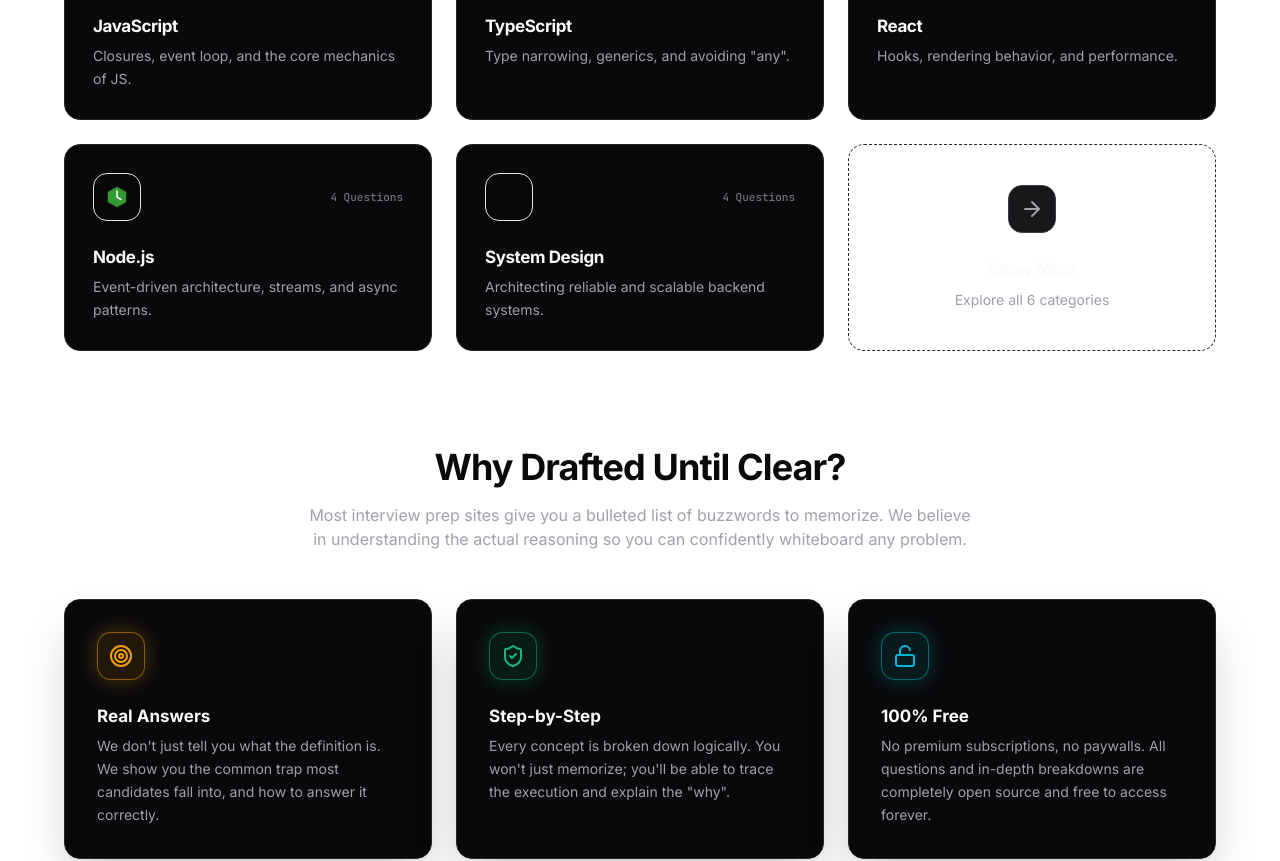
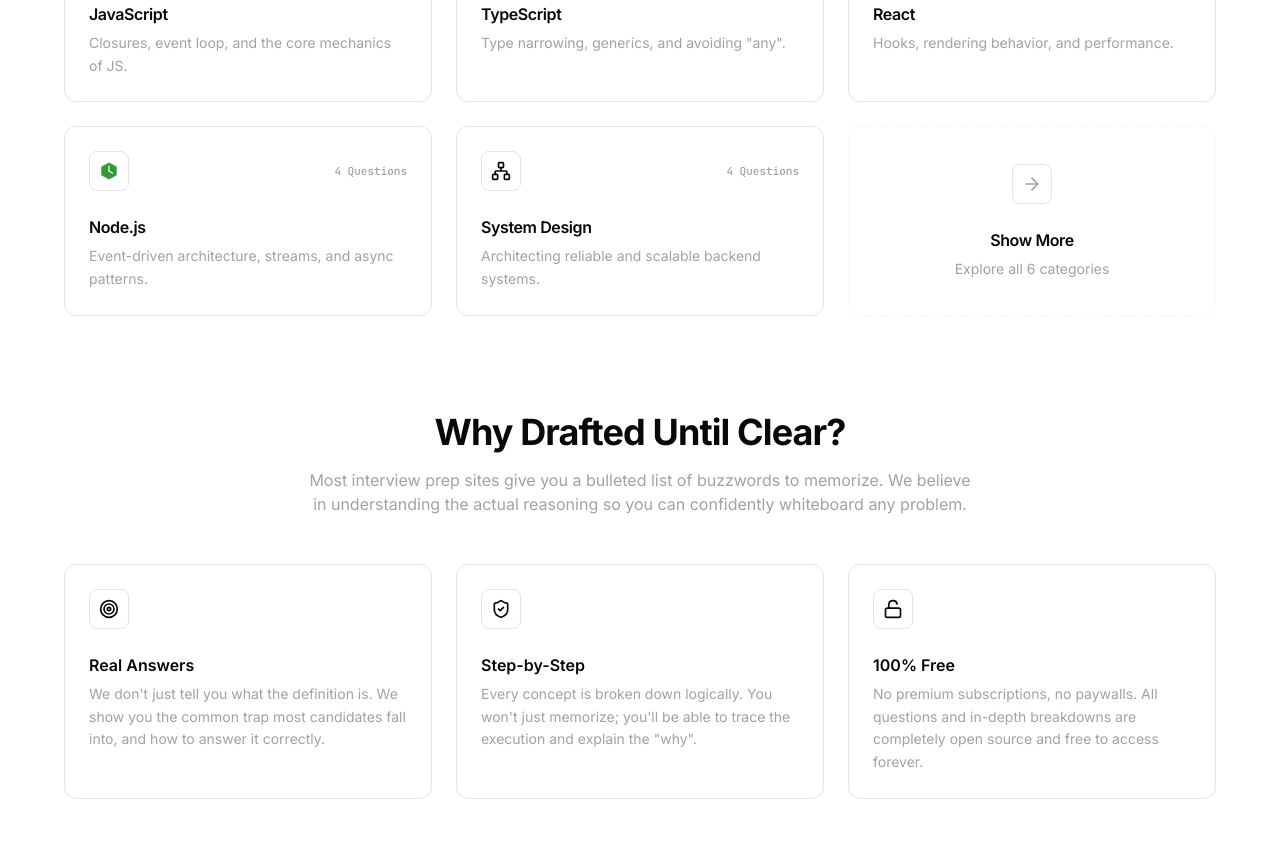
Before and after one commit to ihssmaheel-dev/drafted-until-clear, a Next.js app: page / in a window 1280 px wide. Shown: the part 1060-1921 px from the top of the page. Built offline with nearby package versions, Linux system fonts and the light colour scheme.

Commit message:
style: strip away all styling effects to deliver the absolute purest, cleanest, native minimal cards

```diff
--- a/src/components/home/category-grid.tsx
+++ b/src/components/home/category-grid.tsx
@@ -35,36 +35,22 @@ export function CategoryGrid({ categories, counts, limit, hideTitle }: CategoryG
             <Link
               key={cat.id}
               href={`/categories/${cat.id}`}
-              className={cn(
-                "group flex flex-col items-start gap-4 rounded-2xl border border-zinc-800 bg-zinc-950 p-6 sm:p-7 transition-all duration-300 outline-none text-left",
-                "hover:-translate-y-1 hover:border-zinc-700 hover:bg-zinc-900 hover:shadow-2xl"
-              )}
+              className="flex flex-col items-start gap-4 p-6 rounded-xl border border-border bg-card hover:bg-secondary/30 transition-colors outline-none text-left"
             >
               <div className="flex w-full items-center justify-between">
-                <div
-                  className="flex size-12 items-center justify-center rounded-[14px] border transition-all duration-300 group-hover:scale-110"
-                  style={{
-                    borderColor: `color-mix(in srgb, var(--color-${cat.color || "cyan"}) 50%, transparent)`,
-                    backgroundColor: `color-mix(in srgb, var(--color-${cat.color || "cyan"}) 10%, transparent)`,
-                    color: `var(--color-${cat.color || "cyan"})`,
-                    boxShadow: `0 0 20px color-mix(in srgb, var(--color-${cat.color || "cyan"}) 30%, transparent)`
-                  }}
-                >
-                  <CategoryIcon
-                    icon={cat.icon}
-                    className="size-6"
-                  />
+                <div className="flex size-10 items-center justify-center rounded-lg border border-border bg-secondary text-foreground">
+                  <CategoryIcon icon={cat.icon} className="size-5" />
                 </div>
-                <span className="font-mono text-[11px] font-medium text-zinc-500 transition-colors group-hover:text-zinc-300">
+                <span className="font-mono text-[11px] font-medium text-text-muted">
                   {counts[cat.id] ?? 0} Questions
                 </span>
               </div>
 
               <div className="flex flex-col gap-1.5 mt-2">
-                <span className="font-sans text-[17px] font-bold tracking-tight text-zinc-50">
+                <span className="font-sans text-[16px] font-semibold tracking-tight text-foreground">
                   {cat.label}
                 </span>
-                <span className="text-[14px] text-zinc-400 leading-relaxed">
+                <span className="text-[14px] text-text-muted leading-relaxed">
                   {cat.description}
                 </span>
               </div>
@@ -75,19 +61,16 @@ export function CategoryGrid({ categories, counts, limit, hideTitle }: CategoryG
         {hasMore && (
           <Link
             href="/categories"
-            className={cn(
-              "group flex flex-col items-center justify-center gap-4 rounded-2xl border border-dashed border-zinc-800 bg-transparent p-6 transition-all duration-300 outline-none text-center",
-              "hover:-translate-y-1 hover:border-zinc-700 hover:bg-zinc-950 hover:shadow-2xl"
-            )}
+            className="flex flex-col items-center justify-center gap-4 p-6 rounded-xl border border-dashed border-border/40 hover:border-border/80 hover:bg-secondary/10 transition-colors outline-none text-center"
           >
-            <div className="flex size-12 items-center justify-center rounded-[14px] border border-zinc-700 bg-zinc-900 text-zinc-400 transition-all duration-300 group-hover:scale-110 group-hover:text-zinc-50 group-hover:shadow-[0_0_20px_rgba(255,255,255,0.1)]">
-              <ArrowRight className="size-6" />
+            <div className="flex size-10 items-center justify-center rounded-lg border border-border bg-secondary text-text-muted">
+              <ArrowRight className="size-5" />
             </div>
             <div className="flex flex-col gap-1.5 mt-2">
-              <span className="font-sans text-[17px] font-bold tracking-tight text-zinc-50">
+              <span className="font-sans text-[16px] font-semibold tracking-tight text-foreground">
                 Show More
               </span>
-              <span className="text-[14px] text-zinc-400">
+              <span className="text-[14px] text-text-muted">
                 Explore all {categories.length} categories
               </span>
             </div>
--- a/src/components/home/features.tsx
+++ b/src/components/home/features.tsx
@@ -16,53 +16,41 @@ export function Features() {
       </div>
 
       <div className="grid grid-cols-1 md:grid-cols-3 gap-5 sm:gap-6">
-        <motion.div
-          whileHover={{ y: -4 }}
-          transition={{ duration: 0.3, ease: "easeOut" }}
-          className="group flex flex-col gap-4 p-6 sm:p-8 rounded-2xl border border-zinc-800 bg-zinc-950 hover:bg-zinc-900 transition-all duration-300 shadow-2xl"
-        >
-          <div className="flex size-12 items-center justify-center rounded-[14px] border border-amber/50 bg-amber/10 text-amber shadow-[0_0_20px_rgba(245,158,11,0.3)] transition-transform duration-300 group-hover:scale-110 group-hover:shadow-[0_0_30px_rgba(245,158,11,0.5)]">
-            <Target className="size-6" />
+        <div className="flex flex-col gap-4 p-6 rounded-xl border border-border bg-card hover:bg-secondary/30 transition-colors">
+          <div className="flex size-10 items-center justify-center rounded-lg border border-border bg-secondary text-foreground">
+            <Target className="size-5" />
           </div>
           <div className="flex flex-col gap-1.5 mt-2">
-            <h3 className="font-sans text-[17px] font-bold text-zinc-50">Real Answers</h3>
-            <p className="text-[14px] leading-relaxed text-zinc-400">
+            <h3 className="font-sans text-[16px] font-semibold text-foreground">Real Answers</h3>
+            <p className="text-[14px] leading-relaxed text-text-muted">
               We don't just tell you what the definition is. We show you the common trap most candidates fall into, and how to answer it correctly.
             </p>
           </div>
-        </motion.div>
+        </div>
 
-        <motion.div
-          whileHover={{ y: -4 }}
-          transition={{ duration: 0.3, ease: "easeOut" }}
-          className="group flex flex-col gap-4 p-6 sm:p-8 rounded-2xl border border-zinc-800 bg-zinc-950 hover:bg-zinc-900 transition-all duration-300 shadow-2xl"
-        >
-          <div className="flex size-12 items-center justify-center rounded-[14px] border border-green/50 bg-green/10 text-green shadow-[0_0_20px_rgba(16,185,129,0.3)] transition-transform duration-300 group-hover:scale-110 group-hover:shadow-[0_0_30px_rgba(16,185,129,0.5)]">
-            <ShieldCheck className="size-6" />
+        <div className="flex flex-col gap-4 p-6 rounded-xl border border-border bg-card hover:bg-secondary/30 transition-colors">
+          <div className="flex size-10 items-center justify-center rounded-lg border border-border bg-secondary text-foreground">
+            <ShieldCheck className="size-5" />
           </div>
           <div className="flex flex-col gap-1.5 mt-2">
-            <h3 className="font-sans text-[17px] font-bold text-zinc-50">Step-by-Step</h3>
-            <p className="text-[14px] leading-relaxed text-zinc-400">
+            <h3 className="font-sans text-[16px] font-semibold text-foreground">Step-by-Step</h3>
+            <p className="text-[14px] leading-relaxed text-text-muted">
               Every concept is broken down logically. You won't just memorize; you'll be able to trace the execution and explain the "why".
             </p>
           </div>
-        </motion.div>
+        </div>
 
-        <motion.div
-          whileHover={{ y: -4 }}
-          transition={{ duration: 0.3, ease: "easeOut" }}
-          className="group flex flex-col gap-4 p-6 sm:p-8 rounded-2xl border border-zinc-800 bg-zinc-950 hover:bg-zinc-900 transition-all duration-300 shadow-2xl"
-        >
-          <div className="flex size-12 items-center justify-center rounded-[14px] border border-cyan/50 bg-cyan/10 text-cyan shadow-[0_0_20px_rgba(6,182,212,0.3)] transition-transform duration-300 group-hover:scale-110 group-hover:shadow-[0_0_30px_rgba(6,182,212,0.5)]">
-            <LockOpen className="size-6" />
+        <div className="flex flex-col gap-4 p-6 rounded-xl border border-border bg-card hover:bg-secondary/30 transition-colors">
+          <div className="flex size-10 items-center justify-center rounded-lg border border-border bg-secondary text-foreground">
+            <LockOpen className="size-5" />
           </div>
           <div className="flex flex-col gap-1.5 mt-2">
-            <h3 className="font-sans text-[17px] font-bold text-zinc-50">100% Free</h3>
-            <p className="text-[14px] leading-relaxed text-zinc-400">
+            <h3 className="font-sans text-[16px] font-semibold text-foreground">100% Free</h3>
+            <p className="text-[14px] leading-relaxed text-text-muted">
               No premium subscriptions, no paywalls. All questions and in-depth breakdowns are completely open source and free to access forever.
             </p>
           </div>
-        </motion.div>
+        </div>
       </div>
     </div>
   );
--- a/src/components/questions/answer-steps.tsx
+++ b/src/components/questions/answer-steps.tsx
@@ -25,18 +25,18 @@ export function Step({ icon, title, children }: StepProps) {
       initial={{ opacity: 0, x: -10 }}
       animate={{ opacity: 1, x: 0 }}
       transition={{ duration: 0.3 }}
-      className="group relative pl-10 pb-8 last:pb-2"
+      className="relative pl-10 pb-8 last:pb-2"
     >
-      {/* Centered exactly on the 2px line (size-9 = 36px; center of 2px border is at -1px from padding box. -19px + 18px = -1px) */}
-      <div className="absolute -left-[19px] top-0 flex size-9 items-center justify-center rounded-full border border-cyan/50 bg-zinc-950 text-cyan shadow-[0_0_15px_rgba(6,182,212,0.3)] transition-transform duration-300 group-hover:scale-110 group-hover:shadow-[0_0_25px_rgba(6,182,212,0.5)]">
-        <StepIcon name={icon} className="size-4.5" />
+      {/* Centered exactly on the 2px line (size-8 = 32px; center of 2px border is at -1px from padding box. -17px + 16px = -1px) */}
+      <div className="absolute -left-[17px] top-0 flex size-8 items-center justify-center rounded-full border border-border bg-card text-text-muted">
+        <StepIcon name={icon} className="size-4" />
       </div>
 
-      <div className="flex flex-col gap-1.5 -mt-1 p-5 rounded-2xl border border-zinc-800 bg-zinc-950 hover:bg-zinc-900 transition-all duration-300 shadow-xl">
-        <span className="font-[family-name:var(--font-sans)] text-[15px] font-semibold text-zinc-50">
+      <div className="flex flex-col gap-1.5 -mt-1 p-5 rounded-xl border border-border bg-card">
+        <span className="font-[family-name:var(--font-sans)] text-[15px] font-semibold text-foreground">
           {title}
         </span>
-        <div className="text-[14px] leading-relaxed text-zinc-400">
+        <div className="text-[14px] leading-relaxed text-text-muted">
           {children}
         </div>
       </div>
```
